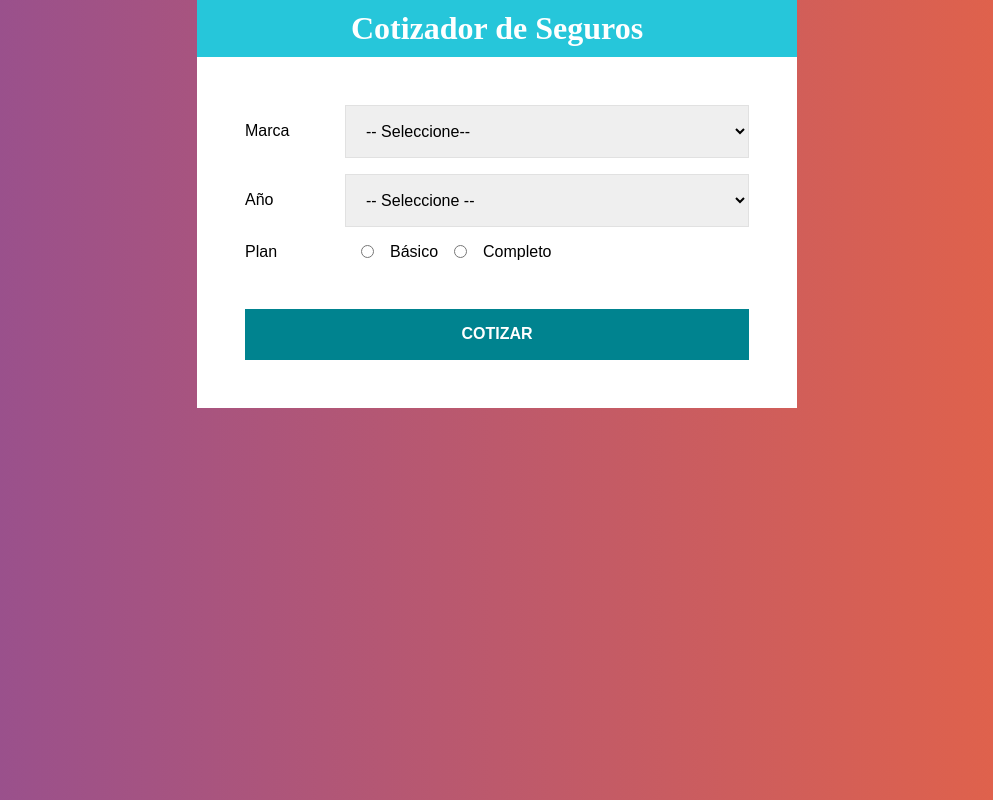
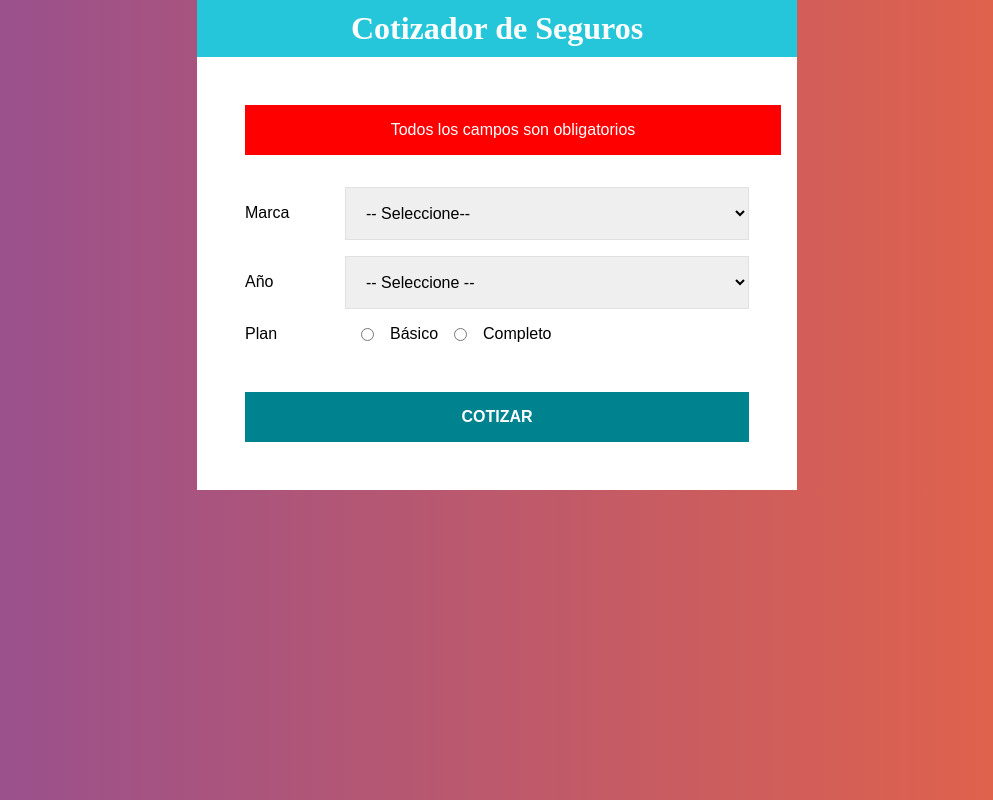
Before and after one commit to Sergio2409/-insurance_quote, a React (Create React App) app: page / in a window 1280 px wide. Both pictures are taken after a click on the button "COTIZAR". Shown: the whole page, without its empty margins (143-1136 px from the left). Built offline with nearby package versions, Linux system fonts and the light colour scheme.

Commit message:
Add styles and behaviour to Formulario component.

```diff
--- a/src/components/formulario.js
+++ b/src/components/formulario.js
@@ -1,5 +1,6 @@
-import React from 'react';
+import React, {useState} from 'react';
 import styled from '@emotion/styled';
+import {obtenerDiferencia, calcularMarca, obtenerPlan} from '../helper';
 
 const Campo = styled.div`
     display: flex;
@@ -43,13 +44,73 @@ const Boton = styled.button`
     }
 `;
 
+const Error = styled.div`
+    background-color: red;
+    color:  white;
+    padding: 1rem;
+    width: 100%;
+    text-align: center;
+    margin-bottom: 2rem;
+`;
 
-const Formulario = () => {
+const Formulario = ({guardarResumen}) => {
+
+    const [datos, guardarDatos] = useState({
+        marca: '',
+        year: '',
+        plan: ''
+    });
+
+    const [error, guardarError] = useState(false);
+
+    const {marca, year, plan} = datos;
+
+    const obtenerDatos = e => {
+            guardarDatos({
+                ...datos,
+                [e.target.name]: e.target.value
+            });
+    };
+
+    //Al hacer submit
+
+    const handleSubmit = e =>{
+        e.preventDefault();
+
+        if(marca.trim() === '' || year.trim() === '' || plan.trim() === ''){
+            guardarError(true);
+            return;
+        }
+        guardarError(false);
+
+        let resultado = 2000;
+        const diferencia = obtenerDiferencia(year);
+
+        //por cada año hay que restar el 3%
+        resultado -= ((diferencia * 3) * resultado) / 100;
+
+        //calcular el incremento depende de la marca
+        resultado = calcularMarca(marca) * resultado;
+
+        resultado *= obtenerPlan(plan);
+        resultado = parseFloat(resultado).toFixed(2);
+        console.log(resultado);
+
+        guardarResumen({
+            cotizacion: resultado,
+            datos
+        })
+
+    };
+
     return (
-        <form>
+        <form onSubmit={handleSubmit}>
+
+            {error ? <Error>Todos los campos son obligatorios</Error> : null}
+
             <Campo>
                 <Label>Marca</Label>
-                <Select>
+                <Select name='marca' value={marca} onChange={obtenerDatos} >
                     <option value="">-- Seleccione--</option>
                     <option value="americano">Americano</option>
                     <option value="europeo">Europeo</option>
@@ -58,7 +119,7 @@ const Formulario = () => {
             </Campo>
             <Campo>
                 <Label>Año</Label>
-                <Select>
+                <Select name='year' value={year} onChange={obtenerDatos}>
                 <option value="">-- Seleccione --</option>
                 <option value="2021">2021</option>
                 <option value="2020">2020</option>
@@ -74,10 +135,10 @@ const Formulario = () => {
             </Campo>
             <Campo>
                 <Label>Plan</Label>
-                <InputRadio type="radio" name="plan" value="basico"/>Básico
-                <InputRadio type="radio" name="plan" value="completo"/>Completo
+                <InputRadio type="radio" name="plan" value="basico" checked={plan === 'basico'} onChange={obtenerDatos}/>Básico
+                <InputRadio type="radio" name="plan" value="completo" checked={plan === 'completo'} onChange={obtenerDatos} />Completo
             </Campo>
-            <Boton type="button">Cotizar</Boton>
+            <Boton type="submit">Cotizar</Boton>
         </form>
      );
 }
--- /dev/null
+++ b/src/helper.js
@@ -0,0 +1,30 @@
+
+//obtiene la diferencia de años
+export function obtenerDiferencia(year){
+    return new Date().getFullYear() - year;
+}
+
+//calcula total a pagar según la marca
+export function calcularMarca(marca){
+    let incremento;
+
+    switch(marca){
+        case 'europeo':
+            incremento = 1.3;
+        break;
+        case 'americano':
+            incremento = 1.15;
+        break;
+        case 'asiatico':
+            incremento = 1.05;
+        break;
+        default:
+            break;
+    }
+    return incremento;
+}
+
+//calcula total a pagar según el plan
+export function obtenerPlan(plan){
+    return plan === 'basico' ? 1.2 : 1.5;
+}
--- a/src/index.css
+++ b/src/index.css
@@ -9,8 +9,8 @@ body {
 }
 ul {
   list-style: none;
-  padding: none;
-  margin: none;
+  padding: 0;
+  margin: 0;
 }
 span.resultado {
   position: relative;
```
